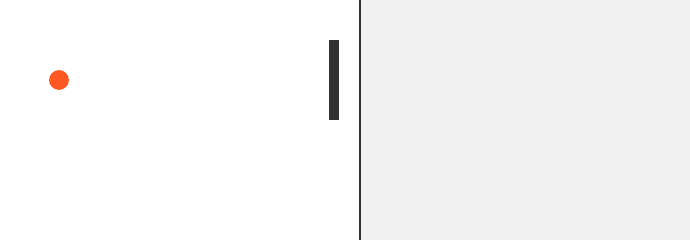
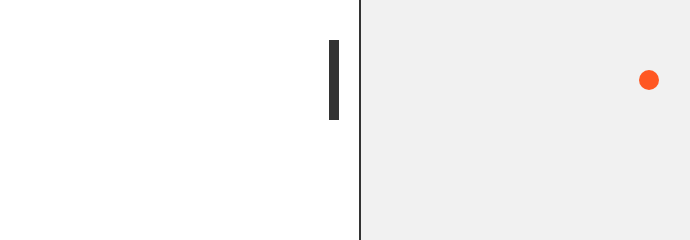
Before and after one commit to JoshTurk2020/pingpong, a plain HTML site: page index.html in a window 1280 px wide. Both pictures are taken after typing "Sample" into the empty fields and a click on the button "Submit". Shown: the part 202-442 px from the top of the page, 581-1271 px from the left. Drawn offline with Linux system fonts and the light colour scheme.

Commit message:
Update index.html

```diff
--- a/index.html
+++ b/index.html
@@ -108,7 +108,7 @@
       questionElement.textContent = questions[currentQuestion].question;
     }
 
-    function checkAnswer() {
+   function checkAnswer() {
       const userAnswer = answerInput.value.trim().toLowerCase();
       if (userAnswer === questions[currentQuestion].answer.toLowerCase()) {
         if (currentPlayer === 1) {
@@ -125,6 +125,7 @@
         moveBall();
       } else {
         switchPlayer();
+        moveBall();
       }
       answerInput.value = "";
     }
@@ -145,15 +146,16 @@
       const ballRect = ball.getBoundingClientRect();
 
       if (currentPlayer === 1) {
+        ball.style.left = player1Rect.right + "px";
+      } else {
         ball.style.left = player2Rect.left - ballRect.width + "px";
-      } else {
-        ball.style.left = player1Rect.right + "px";
       }
     }
 
     submitButton.addEventListener("click", checkAnswer);
     showQuestion();
     updateScore();
+    moveBall();
   </script>
 </body>
 </html>
```
